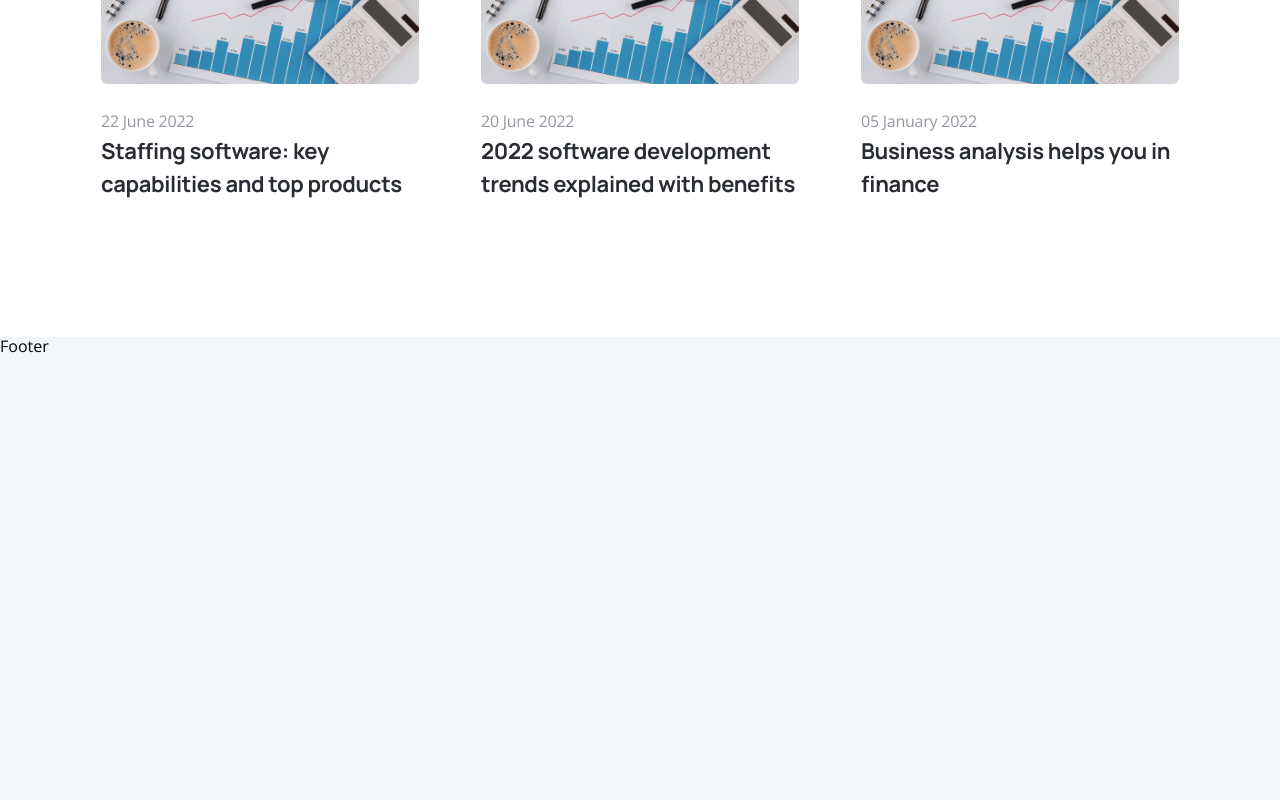
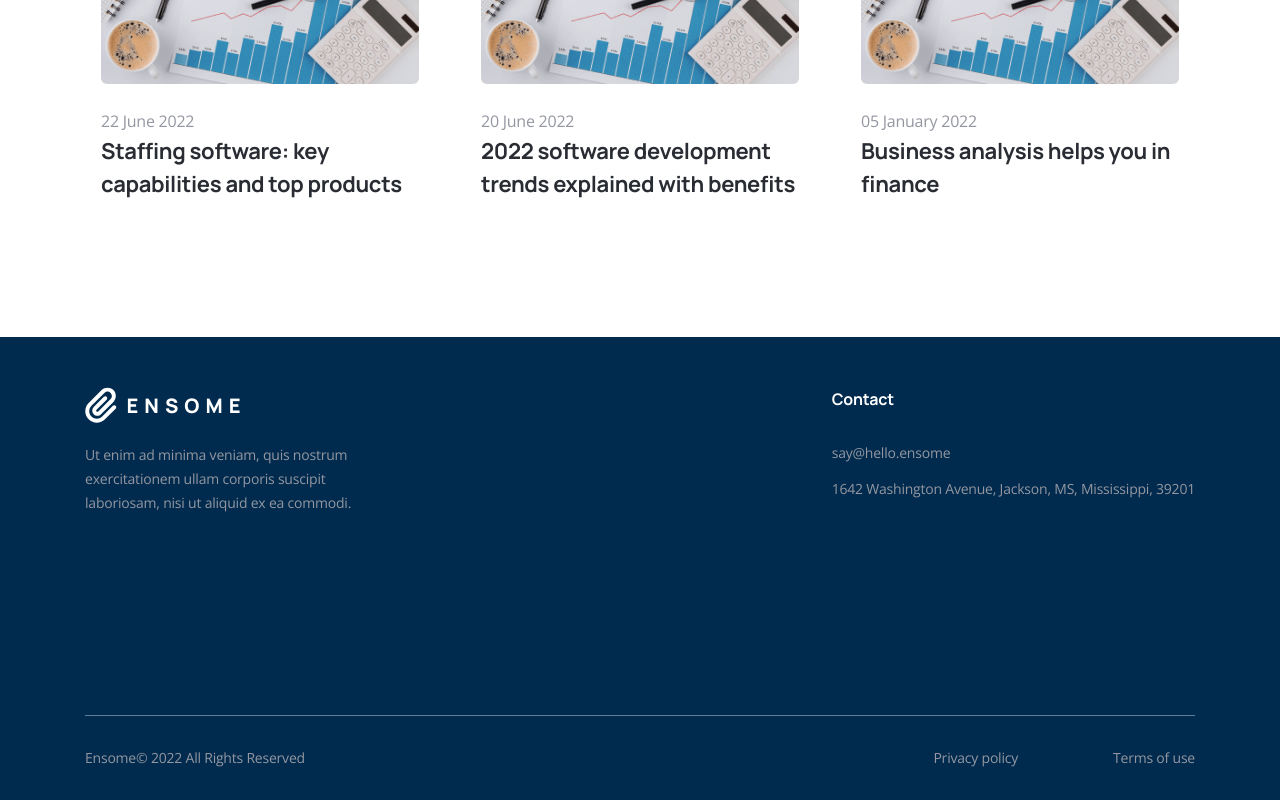
Before and after one commit to zborecki/ensome-v2, a React (Create React App) app: page / in a window 1280 px wide. Shown: the part 3034-3834 px from the top of the page. Before the commit the page ends 3391 px from the top, so only its background shows below. Built offline with nearby package versions, Linux system fonts and the light colour scheme.

Commit message:
feature/14: footer

```diff
--- /dev/null
+++ b/src/components/Footer/footer.style.tsx
@@ -0,0 +1,69 @@
+import styled from 'styled-components';
+
+export const FooterRoot = styled.footer`
+  background: ${({ theme: { footer } }) => footer.background};
+
+  .footer {
+    &__logo {
+      margin-bottom: 20px;
+    }
+
+    &__upper {
+      display: flex;
+      justify-content: space-between;
+
+      @media screen and (max-width: 768px) {
+        flex-direction: column;
+      }
+    }
+
+    &__company {
+      max-width: 285px;
+    }
+
+    &__bottom {
+      padding-top: 30px;
+      border-top: 1px solid ${({ theme: { footer } }) => footer.border};
+      display: flex;
+      justify-content: space-between;
+
+      @media screen and (max-width: 576px) {
+        flex-direction: column;
+        gap: 20px;
+      }
+    }
+
+    &__links {
+      display: flex;
+      gap: 95px;
+
+      @media screen and (max-width: 768px) {
+        gap: 30px;
+      }
+    }
+
+    &__wrapper {
+      display: grid;
+      grid-template-rows: repeat(2, auto);
+      gap: 200px;
+
+      @media screen and (max-width: 768px) {
+        gap: 50px;
+      }
+    }
+  }
+
+  .contact {
+    &__headline {
+      margin-bottom: 30px;
+
+      @media screen and (max-width: 768px) {
+        margin-top: 60px;
+      }
+    }
+
+    &__email {
+      margin-bottom: 12px;
+    }
+  }
+`;
--- /dev/null
+++ b/src/components/Footer/index.tsx
@@ -0,0 +1,78 @@
+import { useTheme } from 'styled-components';
+import { FooterProps } from '../../types/props';
+import Logo from '../Logo';
+import { Headline, Paragraph, Wrapper } from '../styled.components';
+import { FooterRoot } from './footer.style';
+import dictionary from '../../data/dictionary';
+
+const { footer, contact } = dictionary;
+
+const Footer = ({ style }: FooterProps): JSX.Element => {
+  const { footer: { color } } = useTheme();
+
+  return (
+    <FooterRoot
+      className="footer"
+      style={style}
+    >
+      <Wrapper className="footer__wrapper">
+        <div className="footer__upper">
+          <div className="footer__company">
+            <Logo className="footer__logo" />
+            <Paragraph
+              variant="p3-regular"
+              className="footer__description"
+            >
+              { footer.description }
+            </Paragraph>
+          </div>
+          <div className="footer__contact">
+            <Headline
+              color={color}
+              className="contact__headline"
+              variant="h6"
+            >
+              { contact.headline }
+            </Headline>
+            <Paragraph
+              variant="p3-regular"
+              className="contact__email"
+            >
+              { contact.email }
+            </Paragraph>
+            <Paragraph
+              variant="p3-regular"
+              className="contact__address"
+            >
+              { contact.address }
+            </Paragraph>
+          </div>
+        </div>
+        <div className="footer__bottom">
+          <Paragraph
+            variant="p3-regular"
+            className="footer__copyrights"
+          >
+            { footer.copyrights }
+          </Paragraph>
+          <div className="footer__links">
+            <Paragraph
+              variant="p3-regular"
+              className="footer__privacy"
+            >
+              { footer.privacy }
+            </Paragraph>
+            <Paragraph
+              variant="p3-regular"
+              className="footer__terms"
+            >
+              { footer.terms }
+            </Paragraph>
+          </div>
+        </div>
+      </Wrapper>
+    </FooterRoot>
+  );
+};
+
+export default Footer;
--- a/src/data/dictionary.ts
+++ b/src/data/dictionary.ts
@@ -37,5 +37,16 @@ export default {
   },
   blog: {
     headline: 'Ensome blog'
+  },
+  footer: {
+    description: 'Ut enim ad minima veniam, quis nostrum exercitationem ullam corporis suscipit laboriosam, nisi ut aliquid ex ea commodi.',
+    copyrights: 'Ensome© 2022 All Rights Reserved',
+    privacy: 'Privacy policy',
+    terms: 'Terms of use'
+  },
+  contact: {
+    headline: 'Contact',
+    email: 'say@hello.ensome',
+    address: '1642 Washington Avenue, Jackson, MS, Mississippi, 39201'
   }
 };
--- a/src/routes/Layout/index.tsx
+++ b/src/routes/Layout/index.tsx
@@ -1,5 +1,6 @@
 import { useState } from 'react';
 import { Outlet } from 'react-router-dom';
+import Footer from '../../components/Footer';
 import Header from '../../components/Header';
 
 const handleHamburger = (isMobile: boolean): React.CSSProperties => ({
@@ -21,12 +22,7 @@ const Layout = (): JSX.Element => {
       >
         <Outlet />
       </main>
-      <footer
-        className="footer"
-        style={handleHamburger(isOpened)}
-      >
-        Footer
-      </footer>
+      <Footer style={handleHamburger(isOpened)} />
     </>
   );
 };
--- a/src/theme/global.styles.tsx
+++ b/src/theme/global.styles.tsx
@@ -18,6 +18,10 @@ export default createGlobalStyle`
     }
   }
 
+  footer {
+    padding: 50px 0px 30px 0px;
+  }
+
   .home-hero {
     &__button {
       .button {
--- a/src/theme/index.tsx
+++ b/src/theme/index.tsx
@@ -91,6 +91,11 @@ export default {
     h6: headline.h6,
     h4: headline.h4
   },
+  footer: {
+    background: colors.prussianBlue,
+    color: colors.white,
+    border: colors.steelTeal
+  },
   hero: {
     background: colors.prussianBlue,
     color: colors.white
--- a/src/types/props.ts
+++ b/src/types/props.ts
@@ -16,6 +16,10 @@ export interface ButtonRootProps {
   icon?: IconDefinition;
   type?: 'outlined' | 'filled';
   shadow?: boolean;
+}
+
+export interface FooterProps {
+  style?: React.CSSProperties;
 }
 
 export interface HeadlineProps extends BaseProps {
--- a/theme.d.ts
+++ b/theme.d.ts
@@ -27,6 +27,9 @@ declare module 'styled-components' {
       value: TypographyType & ColorThemeType
     },
     review: BackgroundThemeType,
-    blog: BackgroundThemeType
+    blog: BackgroundThemeType,
+    footer: BaseThemeType & {
+      border: string;
+    }
   }
 }
```
